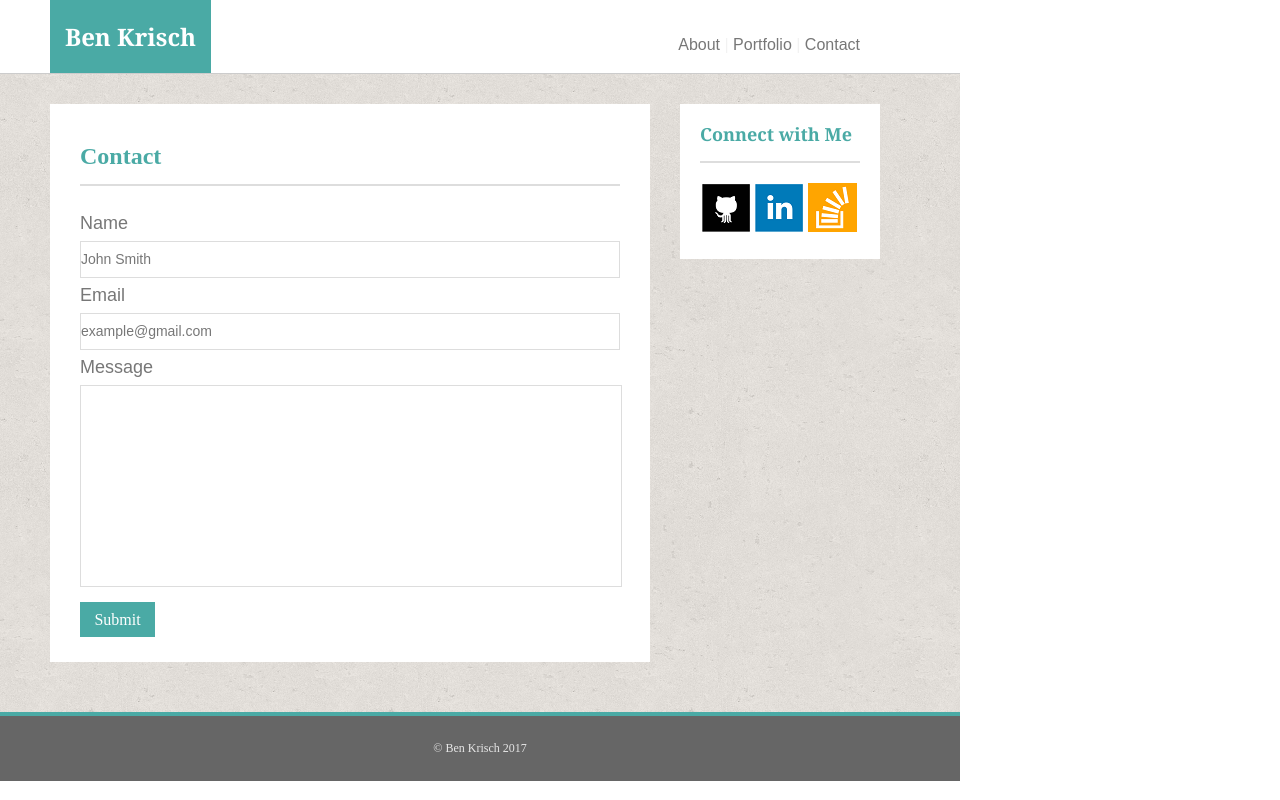
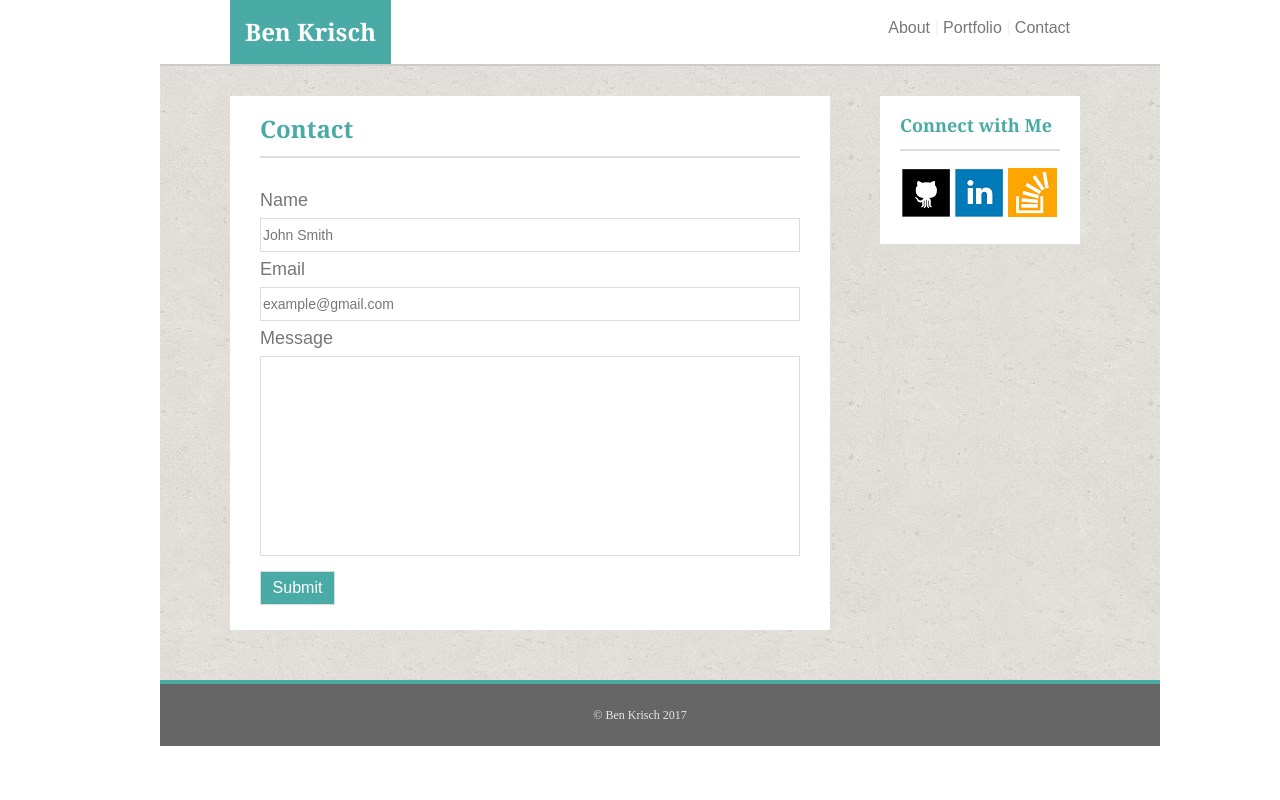
Before and after one commit to BenKrisch/Basic-Portfolio, a plain HTML site: page Basic-Portfolio/contact.html in a window 1280 px wide. Drawn offline with Linux system fonts and the light colour scheme.

Commit message:
Final Copy

```diff
--- /dev/null
+++ b/Basic-Portfolio/assets/css/reset.css
@@ -0,0 +1,43 @@
+html, body, div, span, applet, object, iframe,
+h1, h2, h3, h4, h5, h6, p, blockquote, pre,
+a, abbr, acronym, address, big, cite, code,
+del, dfn, em, img, ins, kbd, q, s, samp,
+small, strike, strong, sub, sup, tt, var,
+b, u, i, center,
+dl, dt, dd, ol, ul, li,
+fieldset, form, label, legend,
+table, caption, tbody, tfoot, thead, tr, th, td,
+article, aside, canvas, details, embed,
+figure, figcaption, footer, header, hgroup,
+menu, nav, output, ruby, section, summary,
+time, mark, audio, video {
+	margin: 0;
+	padding: 0;
+	border: 0;
+	font-size: 100%;
+	font: inherit;
+	vertical-align: baseline;
+}
+/* HTML5 display-role reset for older browsers */
+article, aside, details, figcaption, figure,
+footer, header, hgroup, menu, nav, section {
+	display: block;
+}
+body {
+	line-height: 1;
+}
+ol, ul {
+	list-style: none;
+}
+blockquote, q {
+	quotes: none;
+}
+blockquote:before, blockquote:after,
+q:before, q:after {
+	content: '';
+	content: none;
+}
+table {
+	border-collapse: collapse;
+	border-spacing: 0;
+}
--- a/Basic-Portfolio/assets/css/style.css
+++ b/Basic-Portfolio/assets/css/style.css
@@ -1,18 +1,36 @@
 
 body {
-
-	width: 960px;
+ 	width: 100%;
 	margin: 0px;
 }
+.comp {
+margin: 0 auto;
+width: 960px;
 
+ }
+.header {
+
+background-color: #FFFFFF;
+ }
+
+
+h2 {
+
+	font-family: 'Georgia', Times, Times New Roman, serif;
+	font-size: 1.5em;
+	font-weight: bold;
+
+ }
 
 .name {
 	background: #4aaaa5;
 	color: #FFFFFF;
 	padding: 20px 15px 20px 15px;
 	text-align: center;
-	margin-left: 50px;
+	margin-left: 70px;
 	font-family: 'Georgia', Times, Times New Roman, serif;
+	font-size: 1.5em;
+	font-weight: bold;
 	float: left;
 	z-index: 2;
 	margin-bottom: 0px;
@@ -21,11 +39,19 @@ body {
 
 .navigate {
 	float: right;
-	margin-right: 100px;
+	margin-right: 50px;
 	padding-top: 20px ;
 	font-family: 'Arial', 'Helvetica Neue', Helvetica, sans-serif;
 	color: #777777;
 	margin-bottom: 0px;
+}
+
+a {
+
+	font-family: 'Arial', 'Helvetica Neue', Helvetica, sans-serif;
+	color: #777777;
+	text-decoration: none;
+
 }
 
 .divider {
@@ -40,8 +66,10 @@ body {
 	width: 960px;
 	z-index: 1;
 	padding-top: 30px;
+	padding-left:0px;
+	padding-right: 40px;
 	border-top: solid;
-	border-width: 1px;
+	border-width: 2px;
 	border-color: #cccccc;
 
 }
@@ -51,7 +79,7 @@ body {
 	width: 540px;
 	background: #FFFFFF;
 	z-index: 2;
-	margin-left: 50px;
+	margin-left: 70px;
 	margin-bottom: 50px;
 	padding-left: 30px;
 	padding-right: 30px;
@@ -67,6 +95,7 @@ body {
 	border-bottom: solid;
 	border-width: 2px;
 	border-color: #dddddd;
+	margin-bottom: 25px;
 }
 
 #me {
@@ -85,12 +114,13 @@ body {
 	width: 160px;
 	background: #FFFFFF;
 	margin-left: 10px;
-	margin-right: 80px;
+	margin-right: 40px;
 	padding-left: 20px;
 	padding-right: 20px;
 	padding-bottom: 25px;
 	float: right;
 	text-align: left;
+	font-size: 1.17em;
 }
 
 
@@ -103,12 +133,28 @@ h3 {
 	border-bottom: solid;
 	border-width: 2px;
 	border-color: #dddddd;
+	font-weight: bold;
+	margin-top: 20px;
+	margin-bottom: 15px;
 }
 
 img {
 
 	float: left;
 }
+
+
+input {
+
+	width: 540px;
+	border-style: solid;
+	border-width: 1px;
+	border-color: #dddddd;
+	font-size: 14px;
+	color: #777777;
+	font-weight: normal;
+	line-height: 30px;
+ }
 
 .contactbody {
 
@@ -120,9 +166,6 @@ img {
 
 .contact {
 
-border-style: solid;
-border-width: 1px;
-border-color: #dddddd;
 font-size: 14px;
 color: #777777;
 font-weight: normal;
@@ -131,12 +174,10 @@ font-weight: normal;
 
  .message {
 
-	border-style: solid;
-	border-width: 1px;
-	border-color: #dddddd;
 	width: 540px;
 	height: 200px;
 	margin-bottom: 15px;
+	text-align: top;
 
   }
 
@@ -173,7 +214,7 @@ font-weight: normal;
 	z-index: 2;
 	position: absolute;
 	left: 0px;
-	top: 130px;
+	top: 140px;
 
     }
 
@@ -199,7 +240,7 @@ font-weight: normal;
 	z-index: 2;
 	position: absolute;
 	right: 0px;
-	top: 130px;
+	top: 140px;
 
     }
 
@@ -214,7 +255,7 @@ font-weight: normal;
 	z-index: 2;
 	position: absolute;
 	left: 0px;
-	top: 230px;
+	top: 240px;
 
      }
 
@@ -229,7 +270,7 @@ font-weight: normal;
 	z-index: 2;
 	position: absolute;
 	right: 0px;
-	top: 230px;
+	top: 240px;
 
      }
 
@@ -244,7 +285,7 @@ font-weight: normal;
 	z-index: 2;
 	position: absolute;
 	left: 0px;
-	top: 330px;
+	top: 340px;
 
      }
 
@@ -257,8 +298,10 @@ font-weight: normal;
 	color: #e6e6e6;
 	font-size: 12px;
 	padding-top: 25px;
-	margin-top: 50px;
+	margin-top: 0px;
 	padding-bottom: 25px;
+	padding-left: 0px;
+	padding-right: 40px;
 	border-top: solid;
 	border-width: 4px;
 	border-color: #4aaaa5;
--- a/Basic-Portfolio/contact.html
+++ b/Basic-Portfolio/contact.html
@@ -2,15 +2,16 @@
 	<head>
 	<meta charset="UTF-8">
 	<title>Contact</title>
+	<link rel="stylesheet" type="text/css" href="assets/css/reset.css">
 	<link rel="stylesheet" type="text/css" href="assets/css/style.css">
 	</head>
 
 		<body>
-
+			<div class="comp">
 			<div class="header">
 			<h2 class="name">Ben Krisch</h2>
 
-			<p class="navigate">About <font class="divider">| </font> Portfolio <font class="divider">|</font> Contact</p>
+			<p class="navigate"><a href="index.html">About </a><font class="divider">| </font> <a href="portfolio.html">Portfolio</a> <font class="divider">|</font><a href="contact.html"> Contact</a></p>
 			</div>
 				<div class ="content">
 
@@ -20,23 +21,20 @@
 
 						<div class="contactbody">
 						Name
-						<div class="contact">
-						John Smith
-						</div>
+						<form class="contact" action="demo_form.asp">
+						<input type="text" name="Name" value="John Smith"> </form>
 						Email
-						<div class="contact">
-						example@gmail.com
-						</div>
+						<form class="contact" action="demo_form.asp">
+						<input type="text" name="Email" value="example@gmail.com"> </form>
 						Message
-						<div class="message">
+						<form class="message" action="demo_form.asp">
+						<input class ="message" type="text" name="Message" value=""> </form>
 
 						</div>
 
-						</div>
+						<input class="submit" type="submit" value="Submit">
 
-						<div class="submit">
-						Submit
-						</div>
+
 
 
 
@@ -45,9 +43,9 @@
 						<div class="connect">
 
 							<h3>Connect with Me</h3>
-							<img src="assets/images/github.png" alt="github" title="github">
-							<img src="assets/images/linkedin.png" alt="linkedin" title="linkedin">
-							<img src="assets/images/stackoverflow.png" alt="stackoverflow" title="stackoverflow">
+							<a href="https://github.com/BenKrisch"><img src="assets/images/github.png" alt="github" title="github"></a>
+							<a href="https://www.linkedin.com/in/benkrisch"><img src="assets/images/linkedin.png" alt="linkedin" title="linkedin"></a>
+							<a href="http://stackoverflow.com/users/7367465/ben-krisch"><img src="assets/images/stackoverflow.png" alt="stackoverflow" title="stackoverflow"></a>
 
 						</div>
 
@@ -61,7 +59,7 @@
 						</div>
 
 
-
+				</div>
 				</div>
 
 
```
Also changed, not shown: Basic-Portfolio/index.html (+11 -10 lines), Basic-Portfolio/portfolio.html (+7 -6 lines).
